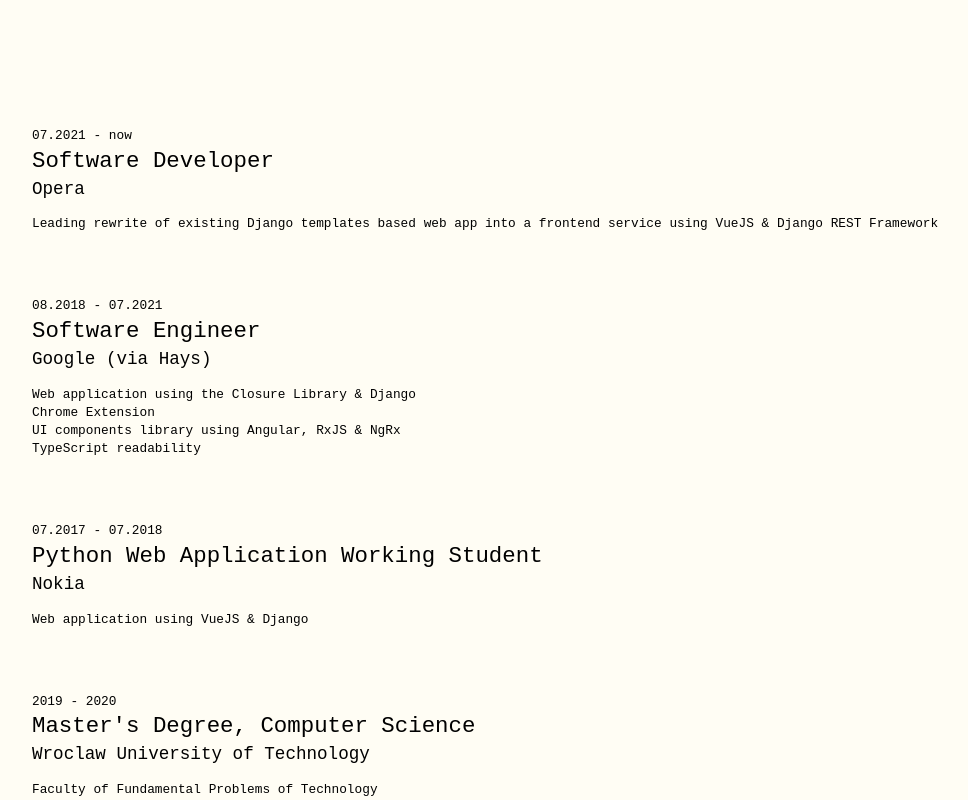
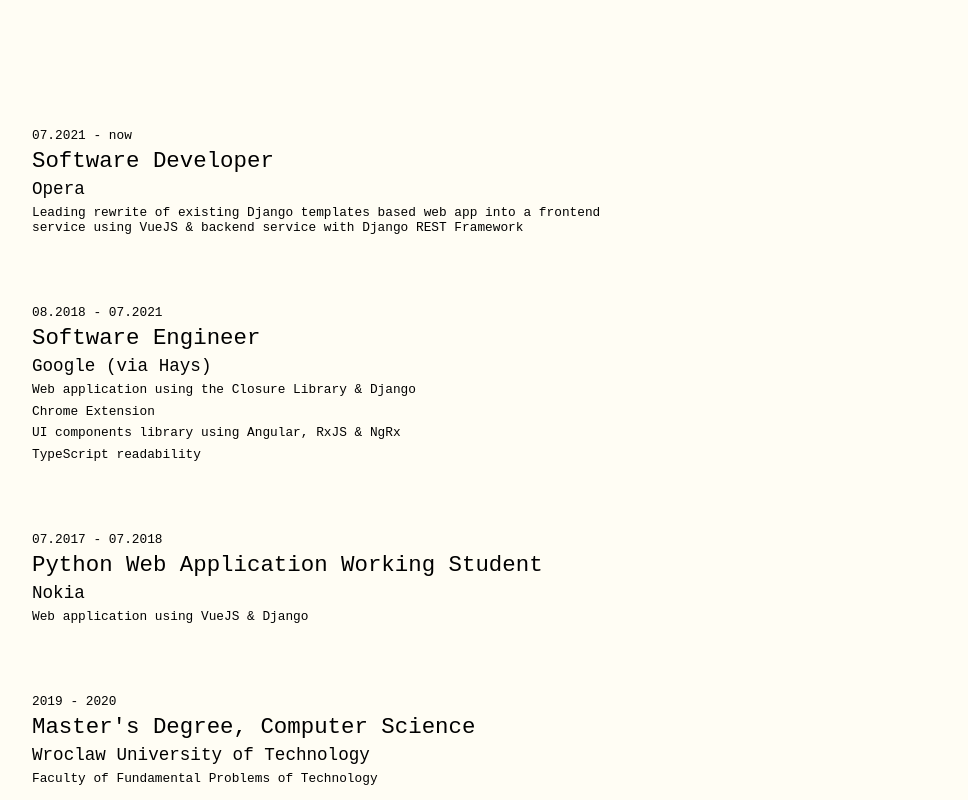
Before and after one commit to piotrszyma/portfolio, a Vue app: page /bio in a window 1280 px wide. Shown: the top 800 px of the page, without its empty margins (96-1064 px from the left). Built offline with nearby package versions, Linux system fonts and the light colour scheme.

Commit message:
feat: styling adjustments in bio

```diff
--- a/src/components/bio/Bio.vue
+++ b/src/components/bio/Bio.vue
@@ -20,7 +20,7 @@
         time: "07.2021 - now",
         title: "Software Developer",
         place: "Opera",
-        description: ["Leading rewrite of existing Django templates based web app into a frontend service using VueJS & Django REST Framework"]
+        description: ["Leading rewrite of existing Django templates based web app into a frontend service using VueJS & backend service with Django REST Framework"]
       },
       {
         time: "08.2018 - 07.2021",
--- a/src/components/bio/BioEntry.vue
+++ b/src/components/bio/BioEntry.vue
@@ -15,9 +15,13 @@
 </script>
 <style lang="scss" scoped>
   @import '../../assets/scss/_mixins.scss';
+  p {
+    margin: 0;
+  }
 
   .entry {
     padding: 2rem 0;
+    max-width: 600px;
   }
 
   .entry:first-child {
@@ -49,7 +53,7 @@
 
   .description {
     font-size: 0.8rem;
-    margin: 0.2rem 0 0.2rem 0;
+    margin: 0.4rem 0 0.4rem 0;
 
     @include for-size(medium) {
       font-size: 0.8rem;
```
